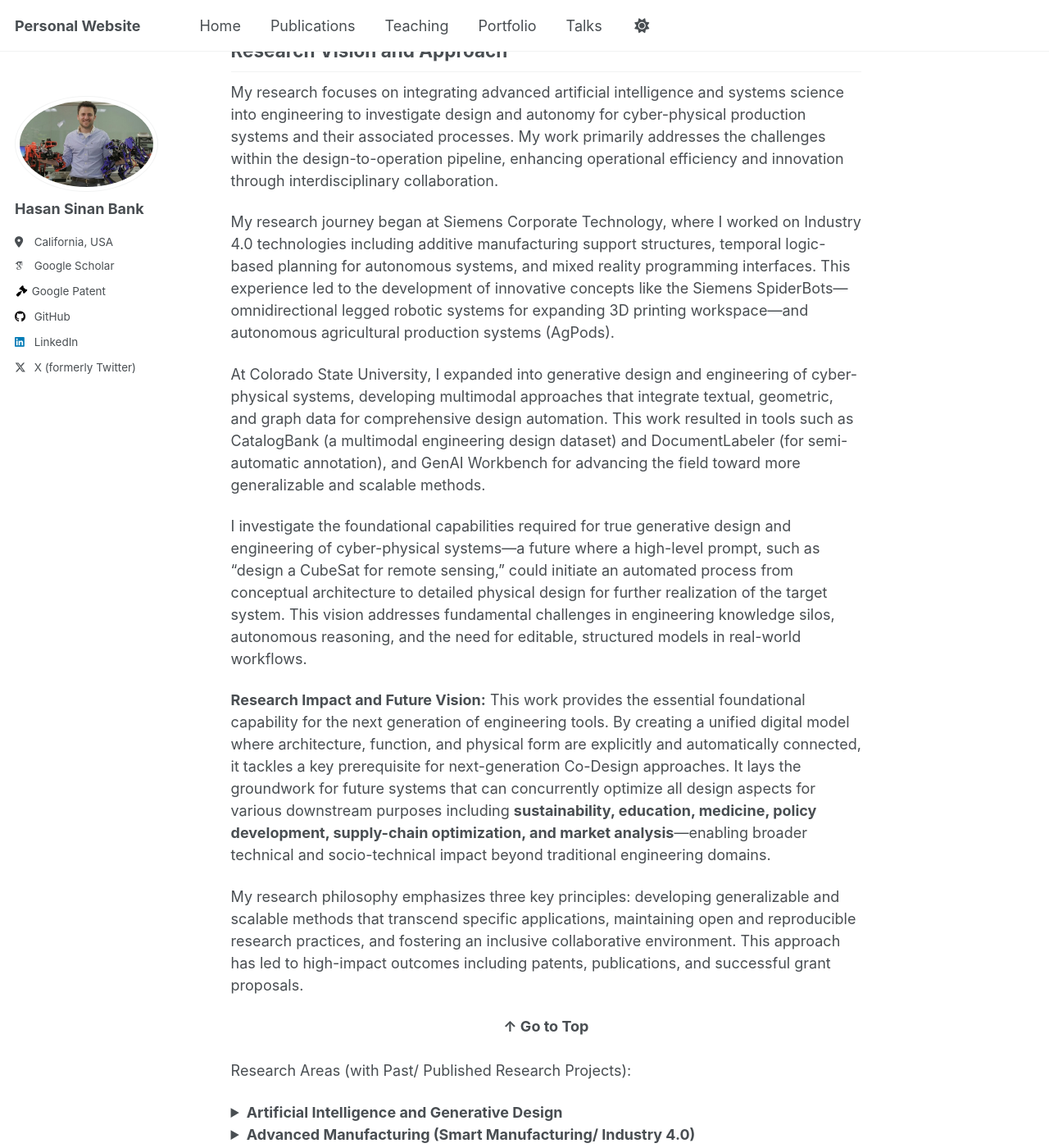
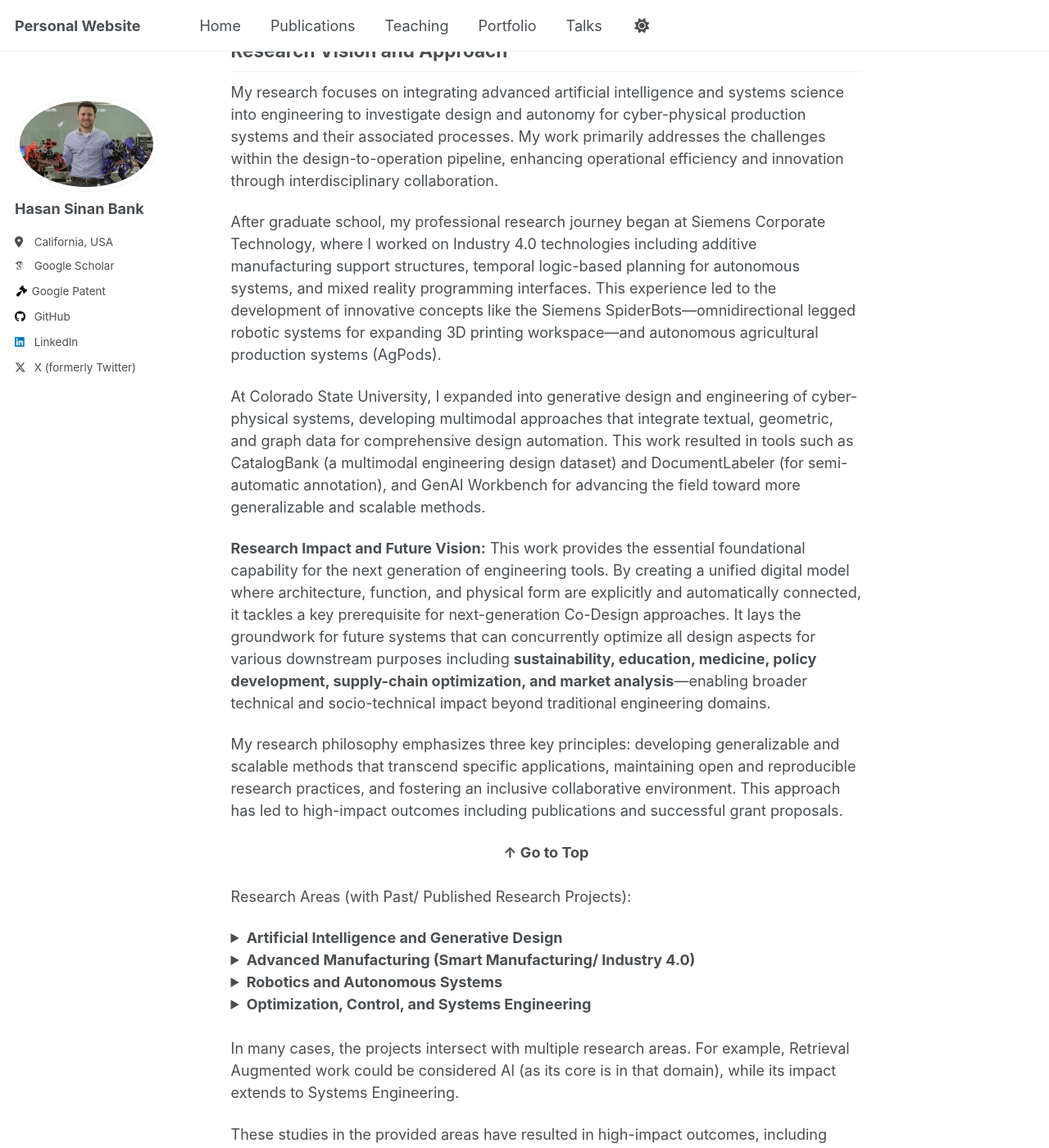
Before and after one commit to bankh/bankh.github.io, a Jekyll site: the page built from _pages/about.md, in a window 1280 px wide and 1400 px high, scrolled down 979 px. Shown: the whole window at 82% size. Built offline with Jekyll 4.4.1, drawn with Linux system fonts in a browser that asks for light colours; some web fonts are replaced; a script that is not in the unit is left out; comment, search, counter and statistics services are not loaded.

Commit message:
Update: about page text

```diff
--- a/_pages/about.md
+++ b/_pages/about.md
@@ -35,15 +35,13 @@ My research approach centers on building a unified, generative, and malleable di
 
 My research focuses on integrating advanced artificial intelligence and systems science into engineering to investigate design and autonomy for cyber-physical production systems and their associated processes. My work primarily addresses the challenges within the design-to-operation pipeline, enhancing operational efficiency and innovation through interdisciplinary collaboration.
 
-My research journey began at Siemens Corporate Technology, where I worked on Industry 4.0 technologies including additive manufacturing support structures, temporal logic-based planning for autonomous systems, and mixed reality programming interfaces. This experience led to the development of innovative concepts like the Siemens SpiderBots—omnidirectional legged robotic systems for expanding 3D printing workspace—and autonomous agricultural production systems (AgPods).
+After graduate school, my professional research journey began at Siemens Corporate Technology, where I worked on Industry 4.0 technologies including additive manufacturing support structures, temporal logic-based planning for autonomous systems, and mixed reality programming interfaces. This experience led to the development of innovative concepts like the Siemens SpiderBots—omnidirectional legged robotic systems for expanding 3D printing workspace—and autonomous agricultural production systems (AgPods).
 
 At Colorado State University, I expanded into generative design and engineering of cyber-physical systems, developing multimodal approaches that integrate textual, geometric, and graph data for comprehensive design automation. This work resulted in tools such as CatalogBank (a multimodal engineering design dataset) and DocumentLabeler (for semi-automatic annotation), and GenAI Workbench for advancing the field toward more generalizable and scalable methods.
 
-I investigate the foundational capabilities required for true generative design and engineering of cyber-physical systems—a future where a high-level prompt, such as "design a CubeSat for remote sensing," could initiate an automated process from conceptual architecture to detailed physical design for further realization of the target system. This vision addresses fundamental challenges in engineering knowledge silos, autonomous reasoning, and the need for editable, structured models in real-world workflows.
-
 **Research Impact and Future Vision:** This work provides the essential foundational capability for the next generation of engineering tools. By creating a unified digital model where architecture, function, and physical form are explicitly and automatically connected, it tackles a key prerequisite for next-generation Co-Design approaches. It lays the groundwork for future systems that can concurrently optimize all design aspects for various downstream purposes including **sustainability, education, medicine, policy development, supply-chain optimization, and market analysis**—enabling broader technical and socio-technical impact beyond traditional engineering domains.
 
-My research philosophy emphasizes three key principles: developing generalizable and scalable methods that transcend specific applications, maintaining open and reproducible research practices, and fostering an inclusive collaborative environment. This approach has led to high-impact outcomes including patents, publications, and successful grant proposals.
+My research philosophy emphasizes three key principles: developing generalizable and scalable methods that transcend specific applications, maintaining open and reproducible research practices, and fostering an inclusive collaborative environment. This approach has led to high-impact outcomes including publications and successful grant proposals.
 
 <div style="text-align: center; margin-top: 20px;">
   <a href="#top" style="color: var(--global-text-color); text-decoration: none; font-weight: bold; font-family: var(--global-font-family);">↑ Go to Top</a>
```
